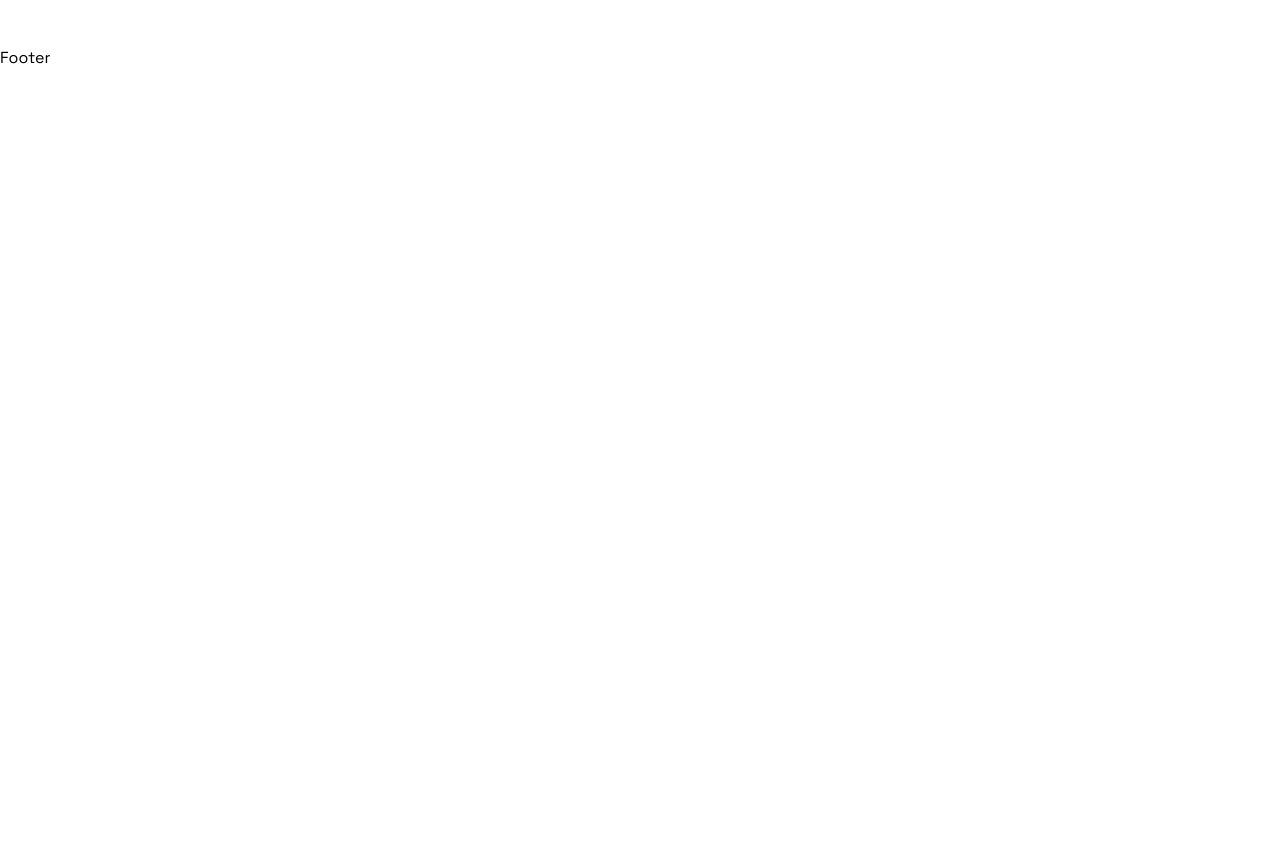
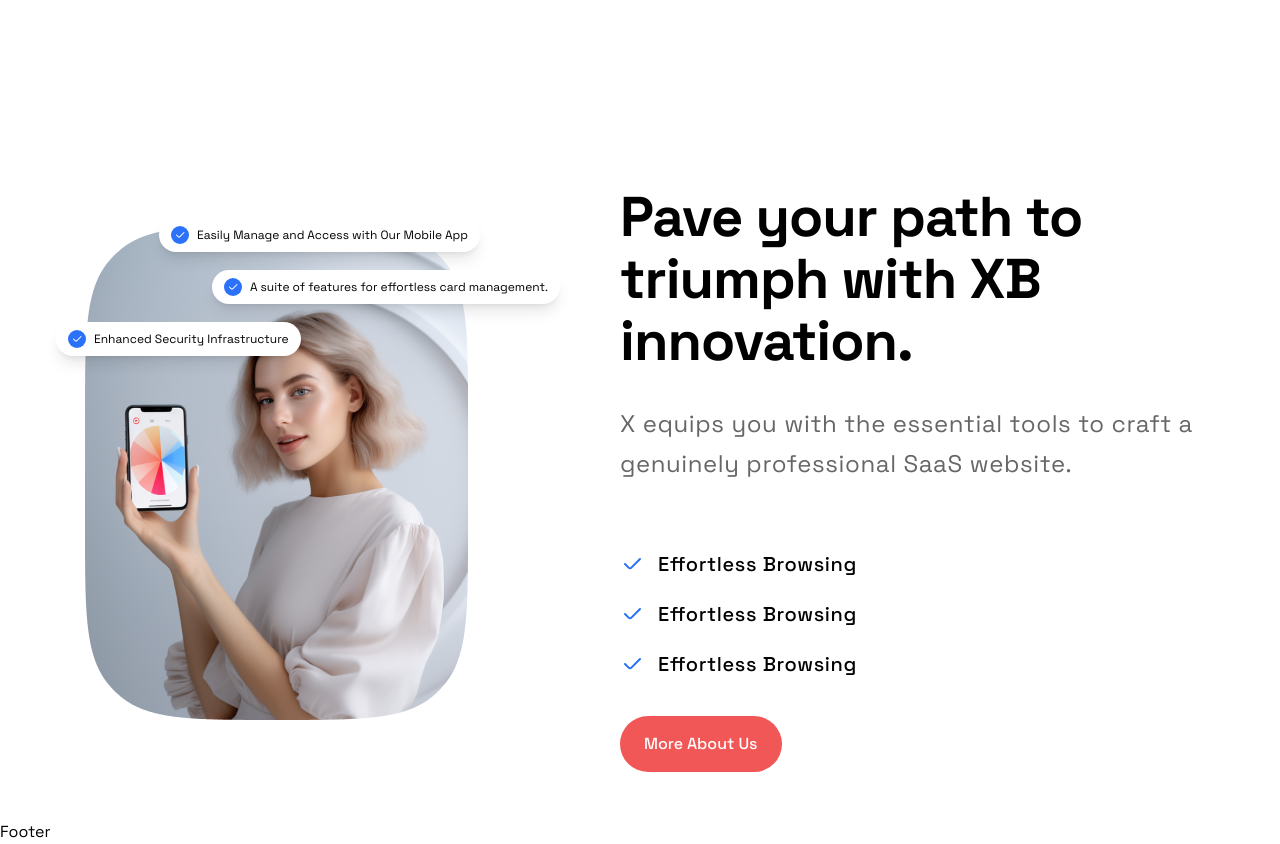
Before and after one commit to aldyvictor/business-landing-page, a Next.js app: page / in a window 1280 px wide. Shown: the part 3773-4617 px from the top of the page. Before the commit the page ends 3843 px from the top, so only its background shows below. Built offline with nearby package versions, Linux system fonts and the light colour scheme.

Commit message:
feat : new feat product advantages section

```diff
--- a/app/page.js
+++ b/app/page.js
@@ -3,6 +3,7 @@ import Achievement from '@/components/Achievement'
 import Hero from '@/components/Hero'
 import Partner from '@/components/Partner'
 import Product from '@/components/Product'
+import ProductAdvantages from '@/components/ProductAdvantages'
 import Testimonials from '@/components/Testimonials'
 
 export default function Home() {
@@ -14,6 +15,7 @@ export default function Home() {
       <AboutUs />
       <Testimonials />
       <Achievement />
+      <ProductAdvantages />
     </>
   )
 }
--- a/components/AboutUs.js
+++ b/components/AboutUs.js
@@ -71,7 +71,7 @@ const AboutUs = () => {
             </div>
         </div>
 
-        <div className='flex items-start flex-col gap-[52px'>
+        <div className='flex items-start justify-between h-full flex-col'>
             <h2 className='medium-18 uppercase text-primary-red-100'>
                 About Us
             </h2>
--- /dev/null
+++ b/components/ProductAdvantages.js
@@ -0,0 +1,144 @@
+import Image from 'next/image'
+import React from 'react'
+import AnchorButton from './AnchorButton'
+
+const ProductAdvantages = () => {
+  return (
+    <section className='relative max-container-1280 padding-container flexCenter py-12 mt-20'>
+        <div className='w-full h-full flex items-center flex-col xl:flex-row  gap-[68px]'>
+            <div className='flex flex-shrink-0 max-w-[472px] max-h-[494px] w-full h-full justify-start'>
+                <div className='w-full flex items-center justify-center pr-0 xl:pr-20'>
+                    <Image
+                        src={'/assets/product-advantages.png'}
+                        alt='product-advantages'
+                        width={383}
+                        height={494}
+                        className='object-cover'
+                    />
+
+                    <div className='absolute flex flex-col items-start lg:h-full w-full max-w-[472px] gap-[18px] pt-0 xl:pt-14 top-0'>
+                        <div className='w-full flex items-center justify-end mt-9'>
+                            <div className='flex items-center justify-center shadow-lg px-3 py-2 rounded-[17px] gap-2 bg-white mr-10 sm:mr-8'>
+                                <span className='flexCenter w-[18px] h-[18px] rounded-full bg-secondary-blue-100'>
+                                    <Image
+                                        src={'/assets/check.svg'}
+                                        alt='check'
+                                        width={12}
+                                        height={12}
+                                        className='object-contain'
+                                    />
+                                </span>
+                                <p className='regular-12'>
+                                    Easily Manage and Access with Our Mobile App
+                                </p>
+                            </div>
+                        </div>
+
+                        <div className='w-full flex items-center justify-end'>
+                            <div className='flex items-center justify-center shadow-lg px-3 py-2 rounded-[17px] gap-2 bg-white -mr-0 sm:-mr-12'>
+                                <span className='flexCenter w-[18px] h-[18px] rounded-full bg-secondary-blue-100'>
+                                    <Image
+                                        src={'/assets/check.svg'}
+                                        alt='check'
+                                        width={12}
+                                        height={12}
+                                        className='object-contain'
+                                    />
+                                </span>
+                                <p className='regular-12'>
+                                    A suite of features for effortless card management.
+                                </p>
+                            </div>
+                        </div>
+
+                        <div className='w-full flex items-center justify-start'>
+                            <div className='flex items-center justify-center shadow-lg px-3 py-2 rounded-[17px] gap-2 bg-white ml-4'>
+                                <span className='flexCenter w-[18px] h-[18px] rounded-full bg-secondary-blue-100'>
+                                    <Image
+                                        src={'/assets/check.svg'}
+                                        alt='check'
+                                        width={12}
+                                        height={12}
+                                        className='object-contain'
+                                    />
+                                </span>
+                                <p className='regular-12'>
+                                    Enhanced Security Infrastructure
+                                </p>
+                            </div>
+                        </div>
+                    </div>
+
+                </div>
+            </div>
+
+            <div className='flex items-start flex-col gap-[32px] h-full'>
+                <h3 className='bold-42 lg:bold-56 mt-3'>
+                    Pave your path to triumph with XB innovation.
+                </h3>
+
+                <p className='regular-20 lg:regular-24 text-black/60 mb-4 xl:mb-8'>
+                    X equips you with the essential tools to craft a genuinely professional SaaS website.
+                </p>
+
+                <ul className='flex items-center justify-start flex-col gap-[18px]  mb-4 xl:mb-1'>
+                    <li className='flex items-center justify-start gap-[14px]'>
+                        <div className='flex items-center justify-center w-[24] h-[24]'>
+                            <Image
+                                src={'/assets/check-blue.svg'}
+                                alt='check'
+                                width={24}
+                                height={24}
+                                className='object-contain'
+                            />
+
+                        </div>
+                        <p className='medium-20'>
+                            Effortless Browsing
+                        </p>
+                    </li>
+                    <li className='flex items-center flex items-center justify-start gap-[14px]'>
+                        <div className='flex items-center justify-center w-[24] h-[24]'>
+                            <Image
+                                src={'/assets/check-blue.svg'}
+                                alt='check'
+                                width={24}
+                                height={24}
+                                className='object-contain'
+                            />
+
+                        </div>
+                        <p className='medium-20'>
+                            Effortless Browsing
+                        </p>
+                    </li>
+                    <li className='flex items-center flex items-center justify-start gap-[14px]'>
+                        <div className='flex items-center justify-center w-[24] h-[24]'>
+                            <Image
+                                src={'/assets/check-blue.svg'}
+                                alt='check'
+                                width={24}
+                                height={24}
+                                className='object-contain'
+                            />
+
+                        </div>
+                        <p className='medium-20'>
+                            Effortless Browsing
+                        </p>
+                    </li>
+                </ul>
+
+                <AnchorButton
+                    href='/'
+                    variant='btn-red-primary'
+                >
+                    More About Us
+                </AnchorButton>
+            </div>
+        </div>
+    </section>
+  )
+}
+
+export default ProductAdvantages
```
Also changed, not shown: public/assets/check-blue.svg (added), public/assets/product-advantages.png (added).
